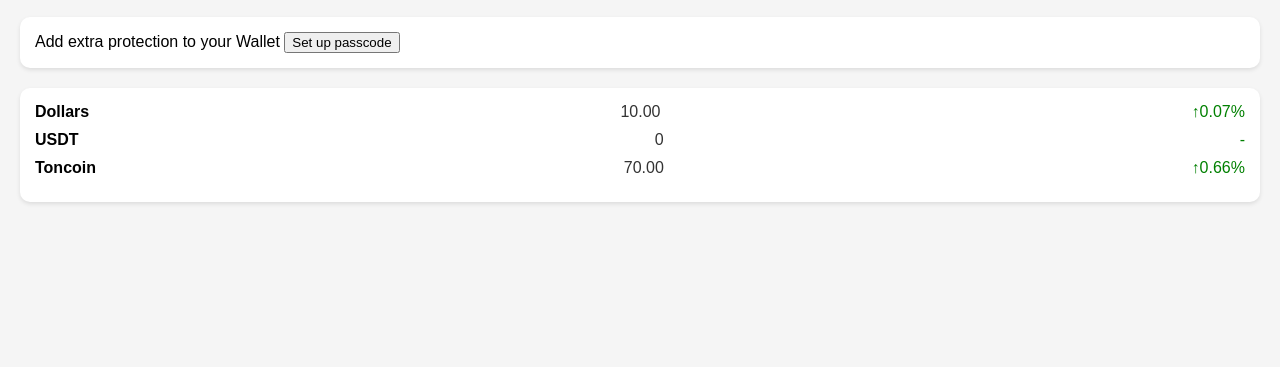
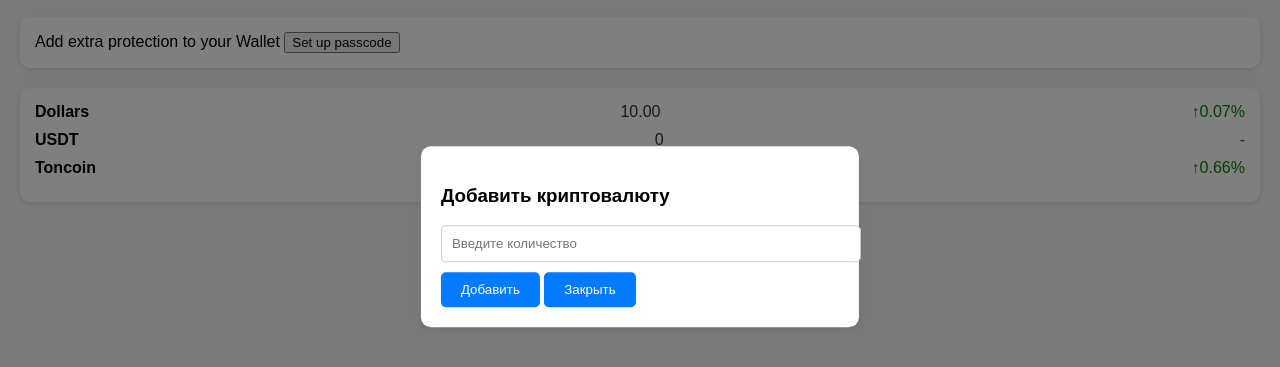
Before and after one commit to fudusuz/kakahu, a plain HTML site: page index.html in a window 1280 px wide. Both pictures are taken after a click on the button "Add Crypto". Shown: the part 163-530 px from the top of the page. Drawn offline with Linux system fonts and the light colour scheme.

Commit message:
index.html

```diff
--- a/index.html
+++ b/index.html
@@ -66,6 +66,43 @@
         .asset .change.down {
             color: red;
         }
+        .add-crypto-menu {
+            display: none;
+            position: fixed;
+            top: 50%;
+            left: 50%;
+            transform: translate(-50%, -50%);
+            background-color: white;
+            padding: 20px;
+            border-radius: 10px;
+            box-shadow: 0 2px 10px rgba(0, 0, 0, 0.1);
+            z-index: 1000;
+        }
+        .add-crypto-menu input {
+            width: 100%;
+            padding: 10px;
+            margin-bottom: 10px;
+            border: 1px solid #ccc;
+            border-radius: 5px;
+        }
+        .add-crypto-menu button {
+            background-color: #007bff;
+            color: white;
+            border: none;
+            padding: 10px 20px;
+            border-radius: 5px;
+            cursor: pointer;
+        }
+        .overlay {
+            display: none;
+            position: fixed;
+            top: 0;
+            left: 0;
+            width: 100%;
+            height: 100%;
+            background-color: rgba(0, 0, 0, 0.5);
+            z-index: 999;
+        }
     </style>
 </head>
 <body>
@@ -73,7 +110,7 @@
     <div class="balance">Wallet Balance: <span id="balance">113.93</span></div>
     <div class="actions">
         <button onclick="send()">Send</button>
-        <button onclick="addCrypto()">Add Crypto</button>
+        <button onclick="showAddCryptoMenu()">Add Crypto</button>
         <button onclick="exchange()">Exchange</button>
         <button onclick="p2pMarket()">P2P Market</button>
     </div>
@@ -99,6 +136,15 @@
         </div>
     </div>
 
+    <!-- Меню для добавления криптовалюты -->
+    <div class="overlay" id="overlay"></div>
+    <div class="add-crypto-menu" id="addCryptoMenu">
+        <h3>Добавить криптовалюту</h3>
+        <input type="number" id="cryptoAmount" placeholder="Введите количество">
+        <button onclick="addCrypto()">Добавить</button>
+        <button onclick="hideAddCryptoMenu()">Закрыть</button>
+    </div>
+
     <script>
         // Интеграция с Telegram Web Apps API
         const tg = window.Telegram.WebApp;
@@ -117,9 +163,31 @@
             // Здесь можно добавить логику для отправки средств
         }
 
+        function showAddCryptoMenu() {
+            document.getElementById('overlay').style.display = 'block';
+            document.getElementById('addCryptoMenu').style.display = 'block';
+        }
+
+        function hideAddCryptoMenu() {
+            document.getElementById('overlay').style.display = 'none';
+            document.getElementById('addCryptoMenu').style.display = 'none';
+        }
+
         function addCrypto() {
-            alert("Add Crypto button clicked!");
-            // Здесь можно добавить логику для добавления криптовалюты
+            const amount = parseFloat(document.getElementById('cryptoAmount').value);
+            if (isNaN(amount) || amount <= 0) {
+                alert("Введите корректное количество!");
+                return;
+            }
+
+            // Обновляем баланс
+            const balanceElement = document.getElementById('balance');
+            let currentBalance = parseFloat(balanceElement.textContent);
+            currentBalance += amount;
+            balanceElement.textContent = currentBalance.toFixed(2);
+
+            // Закрываем меню
+            hideAddCryptoMenu();
         }
 
         function exchange() {
```
